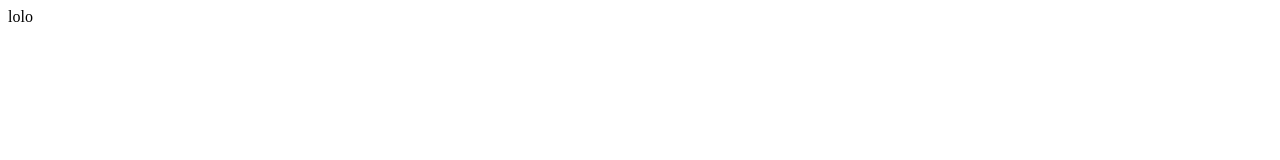
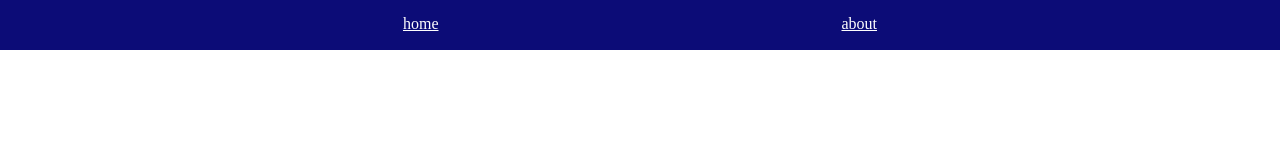
Before and after one commit to LOLETA14/git-with-example, a plain HTML site: page index.html in a window 1280 px wide. Drawn offline with Linux system fonts and the light colour scheme.

Commit message:
first ubdate

```diff
--- a/index.html
+++ b/index.html
@@ -4,9 +4,16 @@
     <meta charset="UTF-8">
     <meta name="viewport" content="width=device-width, initial-scale=1.0">
     <title>Document</title>
+    <link rel="stylesheet" href="./style.css">
 </head>
 <body>
-    lolo
-
+    <header>
+        <nav class="navbar">
+            <ul class="list">
+                <li class="item"><a href="#">home</a></li>
+                <li class="item"><a href="./about.html">about</a></li>
+            </ul>
+        </nav>
+    </header>
 </body>
 </html>
--- /dev/null
+++ b/style.css
@@ -0,0 +1,33 @@
+*{
+    margin: 0;
+    padding: 0;
+    box-sizing: border-box;
+}
+.navbar{
+    width: 100vw;
+    height: 50px;
+    background-color: rgb(12, 12, 119);
+    position: fixed;
+
+}
+.list{
+    list-style-type: none;
+    display: flex;
+    align-items: center;
+    justify-content: space-evenly;
+
+}
+.list .item{
+   margin-top:15px ;
+}
+.list .item:hover{
+    background-color: black;
+}
+.list .item:hover a{
+    color: white;
+}
+.list .item a{
+    height: 50px;
+    color: white;
+    padding-top:20px ;
+}
```
